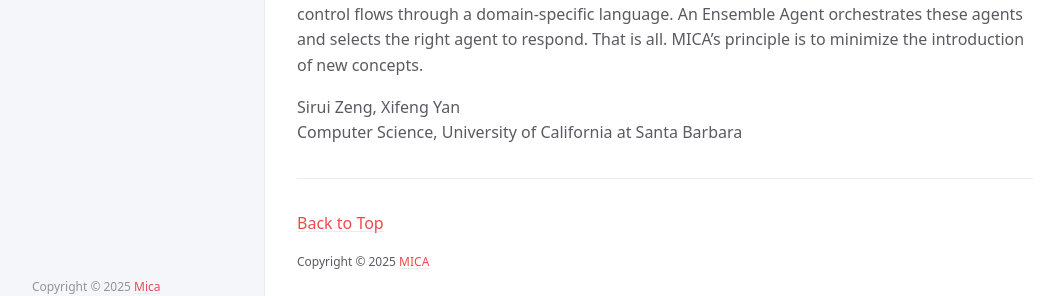
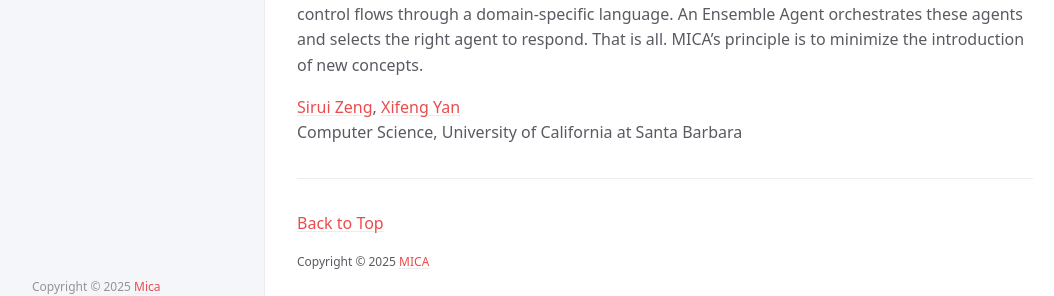
Before and after one commit to Mica-labs/Mica-labs.github.io, a Jekyll site: the page built from index.md, in a window 1280 px wide and 900 px high, scrolled down 1097 px. Shown: the part 588-884 px from the top of the window, without its empty margins (107-1161 px from the left). Built offline with Jekyll 4.4.1, drawn with Linux system fonts in a browser that asks for light colours; cached includes are drawn as plain includes; part of the change alters nothing that is shown.

```diff
--- a/index.md
+++ b/index.md
@@ -138,5 +138,5 @@ lost_baggage = Agent(
 
 MICA comprises four types of agents: KB, LLM, Flow, and Ensemble. As their names suggest, KB Agents handle information retrieval and question-answering tasks, while LLM Agents deal with business logic and workflows using natural language. In contrast, Flow Agents allow traditional control flows through a domain-specific language. An Ensemble Agent orchestrates these agents and selects the right agent to respond.  That is all.  MICA's principle is to minimize the introduction of new concepts.
 
-Sirui Zeng, Xifeng Yan
+[Sirui Zeng](https://siruizeng011.github.io/), [Xifeng Yan](https://sites.cs.ucsb.edu/~xyan/)
 Computer Science, University of California at Santa Barbara
```
